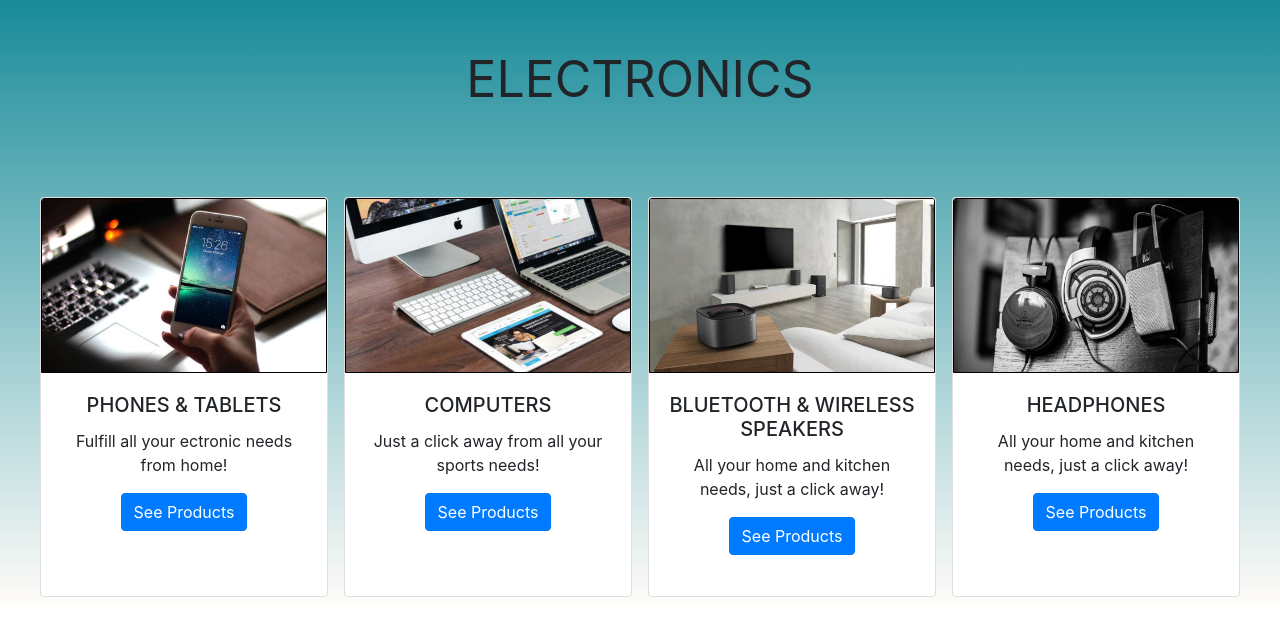
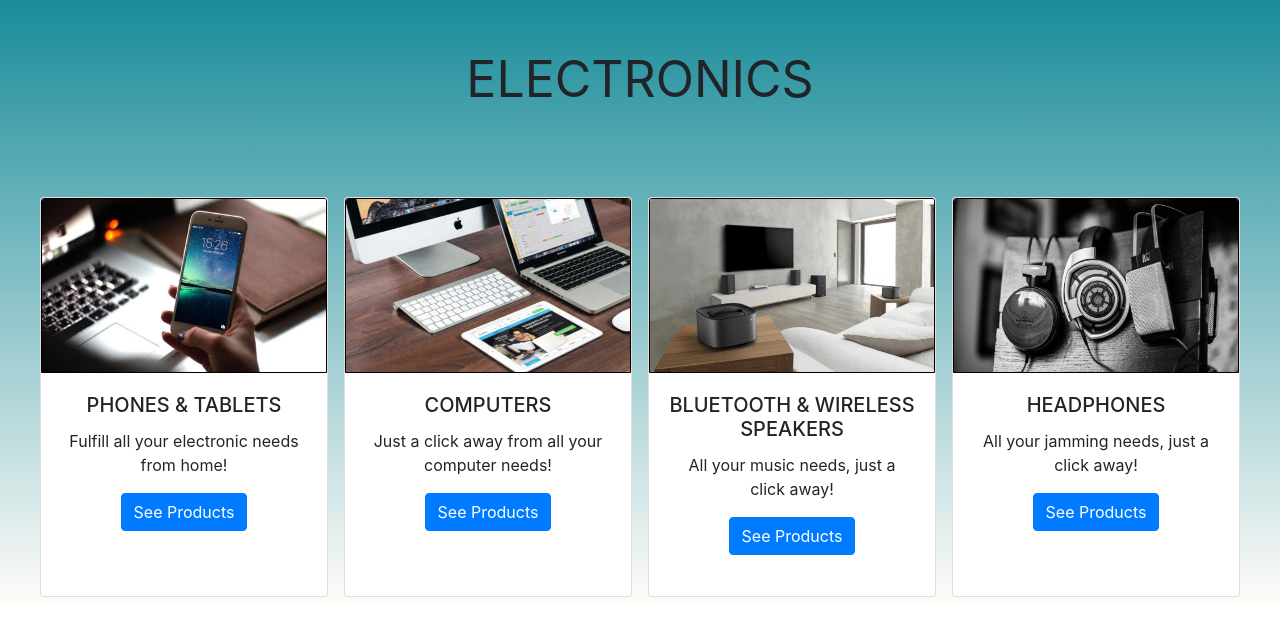
Before and after one commit to mohitchaudhry21/mohitchaudhry21.github.io, a plain HTML site: page electronics.html in a window 1280 px wide. Shown: the part 62-698 px from the top of the page. Drawn offline with nearby package versions, Linux system fonts and the light colour scheme.

Commit message:
Initial commit

```diff
--- a/electronics.html
+++ b/electronics.html
@@ -55,7 +55,7 @@
                 <img src="images/electronics/phones.jpg" width="500" height="175" class="card-img-top" alt="Electronics">
                 <div class="card-body">
                     <h5 class="card-title">PHONES & TABLETS</h5>
-                    <p class="card-text">Fulfill all your ectronic needs from home!</p>
+                    <p class="card-text">Fulfill all your electronic needs from home!</p>
                     <a href="phones.html" class="btn btn-primary">See Products</a>
                 </div>
             </div>
@@ -64,7 +64,7 @@
                 <img src="images/electronics/computers%20and%20tablets.jpg" width="500" height="175" class="card-img-top" alt="...">
                 <div class="card-body">
                     <h5 class="card-title">COMPUTERS</h5>
-                    <p class="card-text">Just a click away from all your sports needs!</p>
+                    <p class="card-text">Just a click away from all your computer needs!</p>
                     <a href="computers.html" class="btn btn-primary">See Products</a>
                 </div>
             </div>
@@ -73,7 +73,7 @@
                 <img src="images/electronics/bluetooth%20speakers%201.jpg" width="500" height="175" class="card-img-top" alt="...">
                 <div class="card-body">
                     <h5 class="card-title">BLUETOOTH & WIRELESS SPEAKERS</h5>
-                    <p class="card-text">All your home and kitchen needs, just a click away!</p>
+                    <p class="card-text">All your music needs, just a click away!</p>
                     <a href="speakers.html" class="btn btn-primary">See Products</a>
                 </div>
             </div>
@@ -82,7 +82,7 @@
                 <img src="images/electronics/headphones.jpg" width="500" height="175" class="card-img-top" alt="...">
                 <div class="card-body">
                     <h5 class="card-title">HEADPHONES</h5>
-                    <p class="card-text">All your home and kitchen needs, just a click away!</p>
+                    <p class="card-text">All your jamming needs, just a click away!</p>
                     <a href="headphone.html" class="btn btn-primary">See Products</a>
                 </div>
             </div>
```
